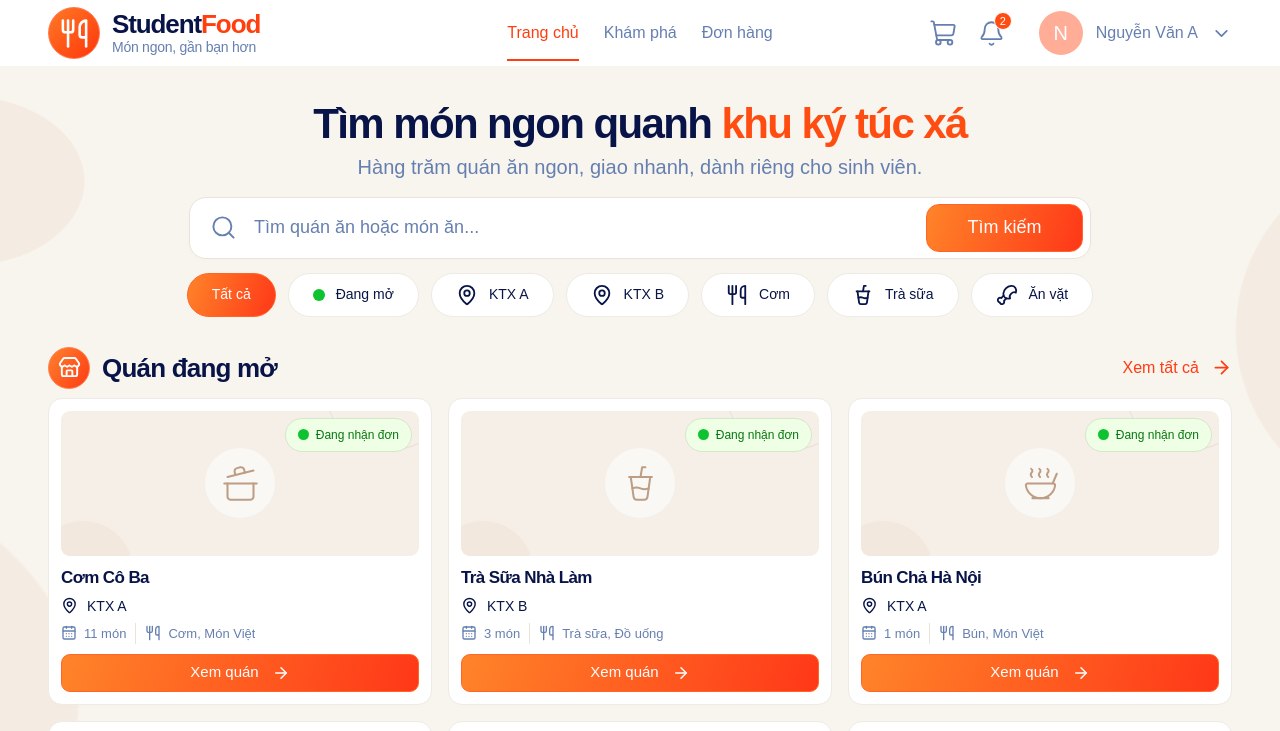
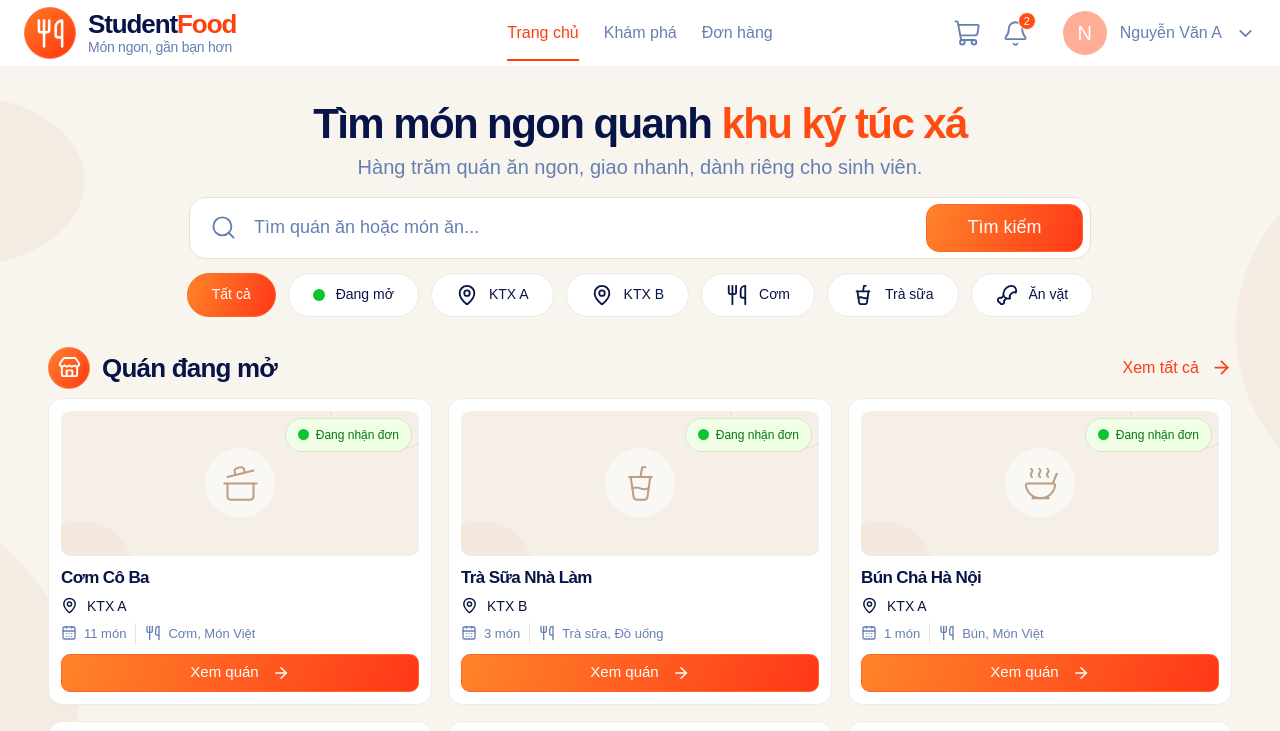
Before and after one commit to MrT2003/student-food-mvp, a Next.js app: page / in a window 1280 px wide. Shown: the top 731 px of the page. Built offline with nearby package versions, Linux system fonts and the light colour scheme.

Commit message:
FE (Student): Update UI for Navigation Bar

```diff
--- a/styles/home.module.css
+++ b/styles/home.module.css
@@ -30,14 +30,16 @@
   background: var(--sf-card);
 }
 .headerInner {
-  width: calc(100% - 96px);
-  max-width: 1450px;
+  width: 100%;
+  max-width: none;
   height: 100%;
-  margin: auto;
+  margin: 0;
+  padding: 0 24px;
+  box-sizing: border-box;
   display: grid;
-  grid-template-columns: 1fr auto 1fr;
+  grid-template-columns: minmax(0, 1fr) auto minmax(0, 1fr);
   align-items: center;
-  gap: 30px;
+  gap: 24px;
 }
 .brand {
   display: flex;
@@ -717,9 +719,12 @@
   .hero > p {
     font-size: 17px;
   }
-  .main,
+  .main {
+    width: calc(100% - 48px);
+  }
   .headerInner {
-    width: calc(100% - 48px);
+    padding: 0 20px;
+    gap: 16px;
   }
 }
 @media (max-width: 760px) {
@@ -729,7 +734,8 @@
   .headerInner {
     grid-template-columns: 1fr auto;
     gap: 0;
-    padding-top: 10px;
+    margin: auto;
+    padding: 10px 0 0;
   }
   .navigation {
     grid-row: 2;
```
